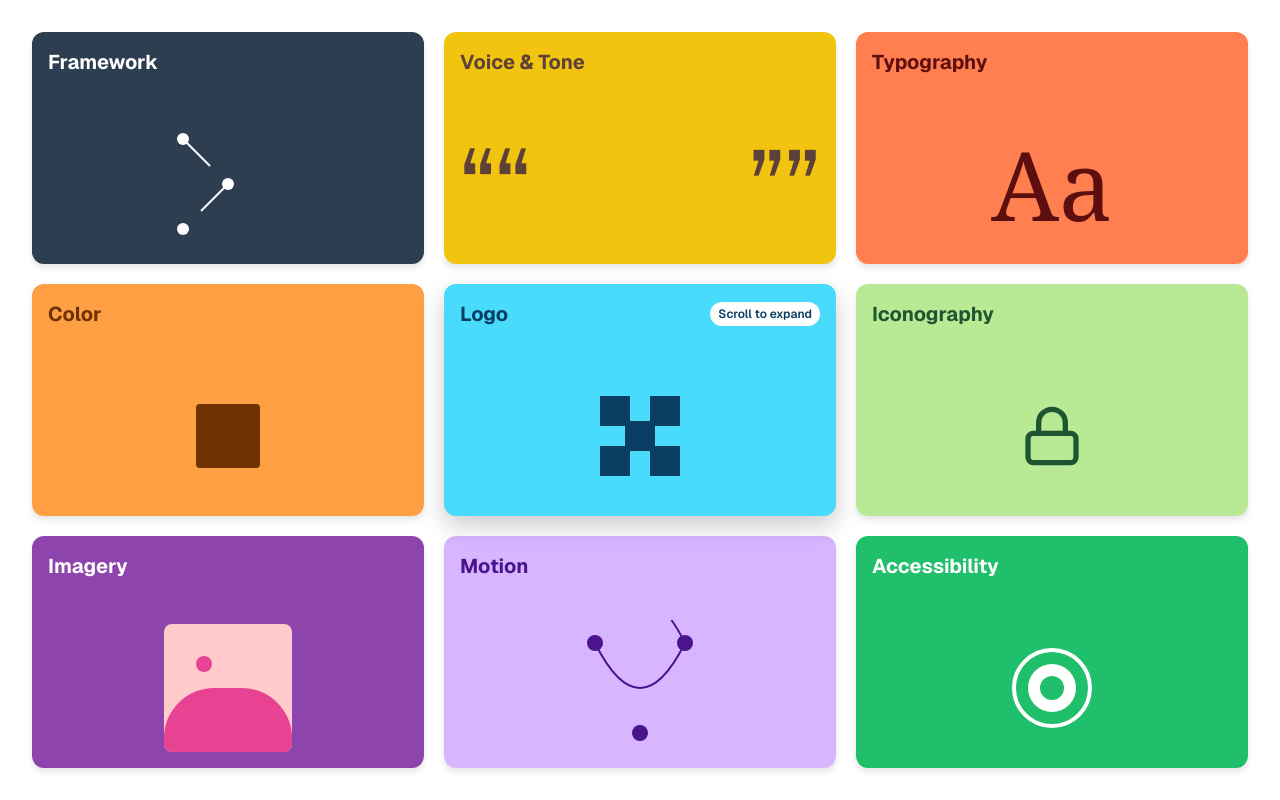
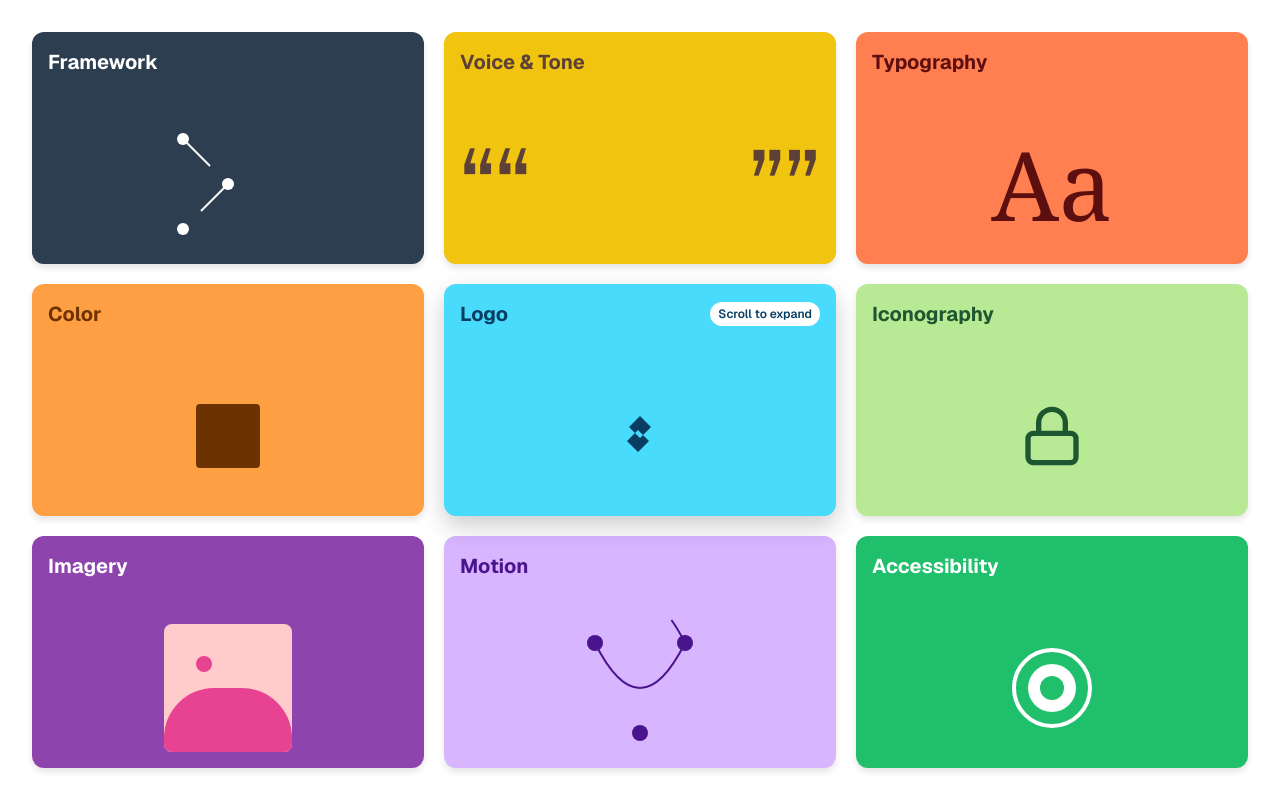
Before and after one commit to kakashihatakesh6/dropbox-ui, a Next.js app: page /home in a window 1280 px wide. Built offline with nearby package versions, Linux system fonts and the light colour scheme.

Commit message:
feat: fixed unnecessary animation on scrolling

```diff
--- a/src/components/design-system.tsx
+++ b/src/components/design-system.tsx
@@ -18,6 +18,7 @@ export default function DesignSystem({ initialCenterItem }: DesignSystemProps =
   const containerRef = useRef<HTMLDivElement>(null)
   const itemRefs = useRef<Record<string, HTMLDivElement | null>>({})
   const scrollTimeoutRef = useRef<NodeJS.Timeout | null>(null)
+  const [isExpanding, setIsExpanding] = useState(false)
 
   // Update centerItem when initialCenterItem changes
   useEffect(() => {
@@ -59,25 +60,49 @@ export default function DesignSystem({ initialCenterItem }: DesignSystemProps =
     }
   }, [initialCenterItem])
 
-  // Track scroll amount for the center item only
+  // Track scroll amount for the center item only with improved stability
   const handleWheel = (e: React.WheelEvent) => {
-    // Allow scrolling anywhere in the container
-    if (!centerItem) return
+    if (!centerItem || expandedItem) return
 
     e.preventDefault() // Prevent default scroll behavior
 
-    // Update scroll amount for the center item
+    // Update scroll amount for the center item with more stable increments
     setScrollAmount((prev) => {
       const currentAmount = prev[centerItem] || 0
-      // Make scrolling more gradual for smoother expansion
-      const newAmount = Math.max(0, Math.min(100, currentAmount + (e.deltaY > 0 ? 2.5 : -2.5)))
+      // Use smaller increment for smoother expansion
+      const increment = 1.5
+      const newAmount = Math.max(0, Math.min(100, currentAmount + (e.deltaY > 0 ? increment : -increment)))
 
-      // Only expand fully when we reach the threshold
-      if (newAmount >= 100 && expandedItem !== centerItem) {
+      // Only set expanding state when we reach threshold values
+      if (newAmount >= 95 && !isExpanding) {
+        setIsExpanding(true)
+        setTimeout(() => {
           setExpandedItem(centerItem)
-      } else if (newAmount <= 0 && expandedItem === centerItem) {
-        setExpandedItem(null)
+          setIsExpanding(false)
+        }, 200)
+      } else if (newAmount <= 5 && isExpanding) {
+        setIsExpanding(false)
       }
+
+      // Store the last scroll position to maintain state
+      if (scrollTimeoutRef.current) {
+        clearTimeout(scrollTimeoutRef.current)
+      }
+
+      // Set a timeout to snap to thresholds for stability
+      scrollTimeoutRef.current = setTimeout(() => {
+        if (newAmount > 85) {
+          setScrollAmount(prev => ({
+            ...prev,
+            [centerItem]: 100
+          }))
+        } else if (newAmount < 15) {
+          setScrollAmount(prev => ({
+            ...prev,
+            [centerItem]: 0
+          }))
+        }
+      }, 200)
 
       return {
         ...prev,
@@ -86,39 +111,28 @@ export default function DesignSystem({ initialCenterItem }: DesignSystemProps =
     })
   }
 
-  // Handle click to toggle expanded state
+  // Handle click to toggle expanded state with improved stability
   const handleClick = (item: string) => {
+    if (isExpanding) return // Prevent clicks during expansion
+
     if (expandedItem === item) {
       // Smooth retraction animation
-      // First set scroll amount to 100 to ensure we have a smooth animation
+      setScrollAmount(prev => ({
+        ...prev,
+        [item]: 0
+      }))
+
+      setTimeout(() => {
+        setExpandedItem(null)
+      }, 300)
+    } else {
+      // Set scroll amount to 100 for clean expansion
       setScrollAmount(prev => ({
         ...prev,
         [item]: 100
       }))
 
-      // Then gradually reduce it to 0 with animation
-      const startTime = Date.now();
-      const duration = 800; // milliseconds for the closing animation
-
-      const animateClose = () => {
-        const elapsed = Date.now() - startTime;
-        const progress = Math.max(0, 1 - (elapsed / duration));
-
-        setScrollAmount(prev => ({
-          ...prev,
-          [item]: Math.round(progress * 100)
-        }));
-
-        if (progress > 0) {
-          requestAnimationFrame(animateClose);
-        } else {
-          setExpandedItem(null);
-        }
-      };
-
-      requestAnimationFrame(animateClose);
-    } else {
-      setExpandedItem(item);
+      setExpandedItem(item)
     }
   }
 
@@ -127,55 +141,47 @@ export default function DesignSystem({ initialCenterItem }: DesignSystemProps =
     setHoveredItem(null)
   }
 
-  // Get expansion scale for an item (0-1)
+  // Get expansion scale for an item (0-1) with improved stability
   const getExpansionScale = (item: string) => {
     if (expandedItem === item) return 1
     if (item === centerItem) {
-      // Center item expansion is now handled by the more complex animation in the JSX
+      // Simplify center item expansion calculation
       return ((centerItem && scrollAmount[centerItem]) || 0) / 100
     }
-    if (item === hoveredItem && !scrollAmount[centerItem || '']) return 0.5 // Only show hover animation when not scrolling
+    if (item === hoveredItem &&
+        (!centerItem || !scrollAmount[centerItem] || scrollAmount[centerItem] === 0)) {
+      return 0.5 // Only show hover animation when not scrolling
+    }
     return 0
   }
 
-  // Get opacity for items
+  // Get opacity for items with improved stability
   const getItemOpacity = (item: string) => {
     // When an item is fully expanded, make other items completely invisible
     if (expandedItem && expandedItem !== item) return 0
-    // Fade out other items as they move toward viewport edges
-    if (item !== centerItem && centerItem && typeof scrollAmount[centerItem] === 'number' && scrollAmount[centerItem] > 0) {
-      const box = itemRefs.current[item]?.getBoundingClientRect();
-      if (box) {
-        // Calculate distance from center of viewport
-        const viewportCenterX = window.innerWidth / 2;
-        const viewportCenterY = window.innerHeight / 2;
-        const boxCenterX = box.left + box.width / 2;
-        const boxCenterY = box.top + box.height / 2;
 
-        // Calculate normalized distance from center (0-1)
-        const distance = Math.sqrt(
-          Math.pow((boxCenterX - viewportCenterX) / (window.innerWidth / 2), 2) +
-          Math.pow((boxCenterY - viewportCenterY) / (window.innerHeight / 2), 2)
-        );
+    // Fade out non-center items during expansion
+    if (item !== centerItem && centerItem &&
+        typeof scrollAmount[centerItem] === 'number' &&
+        scrollAmount[centerItem] > 0) {
+      // Simple linear fade based on scroll amount
+      return Math.max(0.2, 1 - (scrollAmount[centerItem] / 100) * 0.8)
+    }
 
-        // Fade out as distance increases and scroll amount increases
-        return Math.max(0, 1 - distance * scrollAmount[centerItem] / 50);
-      }
-      return Math.max(0.2, 1 - scrollAmount[centerItem] / 100 * 0.8)
-    }
     return 1
   }
 
-  // Get size for an item based on hover/center/expanded state
+  // Get size for an item based on hover/center/expanded state with improved stability
   const getItemSize = (item: string) => {
     if (expandedItem === item) return 1.1
     if (item === centerItem) {
-      // Make center item expand during expansion
-      return centerItem && typeof scrollAmount[centerItem] === 'number'
-        ? 1 + (scrollAmount[centerItem] / 100) * 0.7
-        : 1
+      // Simplified growth logic
+      return 1 + ((scrollAmount[centerItem] || 0) / 100) * 0.2
     }
-    if (item === hoveredItem && !scrollAmount[centerItem || '']) return 1.05
+    if (item === hoveredItem &&
+        (!centerItem || !scrollAmount[centerItem] || scrollAmount[centerItem] === 0)) {
+      return 1.05
+    }
     // Keep other items at their original size
     return 1
   }
@@ -357,52 +363,39 @@ export default function DesignSystem({ initialCenterItem }: DesignSystemProps =
             <motion.div
               initial={{ opacity: 0 }}
               animate={{ opacity: 1 }}
-              className="relative w-20 h-20"
+              className="relative w-14 h-14"
             >
+              <svg
+                xmlns="http://www.w3.org/2000/svg"
+                viewBox="0 0 24 24"
+                fill="#0a3d62"
+                className="w-full h-full"
+              >
+                <path d="M12 2l5.5 5.5-5.5 5.5-5.5-5.5 5.5-5.5zM5.5 14.5l5.5 5.5 5.5-5.5-5.5-5.5-5.5 5.5z"/>
+              </svg>
+            </motion.div>
+          ) : (
             <motion.div
-                className="absolute inset-0 border-4 border-white rounded-full"
+              className="w-12 h-12 flex items-center justify-center"
               animate={{
-                  scale: [1, 1.2, 1],
-                  rotate: [0, 180, 360],
-                  borderRadius: ["50%", "25%", "50%"]
+                scale: 1 + 0.05 * getExpansionScale("logo"),
               }}
               transition={{
-                  duration: 2,
-                  repeat: Number.POSITIVE_INFINITY,
-                  repeatType: "loop"
+                type: "spring",
+                stiffness: 400,
+                damping: 30,
+                duration: 0.2
               }}
-              />
-              <motion.div
-                className="absolute inset-0 m-auto w-10 h-10 bg-white"
-                animate={{
-                  rotate: [0, 180, 360],
-                  borderRadius: ["0%", "50%", "0%"]
-                }}
-                transition={{
-                  duration: 2,
-                  repeat: Number.POSITIVE_INFINITY,
-                  repeatType: "loop",
-                  delay: 0.5
-                }}
-              />
+            >
+              <svg
+                xmlns="http://www.w3.org/2000/svg"
+                viewBox="0 0 24 24"
+                fill="#0a3d62"
+                className="w-full h-full"
+              >
+                <path d="M12 2l5.5 5.5-5.5 5.5-5.5-5.5 5.5-5.5zM5.5 14.5l5.5 5.5 5.5-5.5-5.5-5.5-5.5 5.5z"/>
+              </svg>
             </motion.div>
-          ) : (
-            <motion.svg
-              width="120"
-              height="120"
-              viewBox="0 0 120 120"
-              animate={{
-                rotate: 360 * getExpansionScale("logo"),
-                scale: 1 + 0.2 * getExpansionScale("logo"),
-              }}
-              transition={{ duration: 0.5 }}
-            >
-              <motion.rect x="20" y="20" width="30" height="30" fill="#0a3d62" />
-              <motion.rect x="70" y="20" width="30" height="30" fill="#0a3d62" />
-              <motion.rect x="45" y="45" width="30" height="30" fill="#0a3d62" />
-              <motion.rect x="20" y="70" width="30" height="30" fill="#0a3d62" />
-              <motion.rect x="70" y="70" width="30" height="30" fill="#0a3d62" />
-            </motion.svg>
           )}
         </div>
       ),
@@ -1091,43 +1084,54 @@ export default function DesignSystem({ initialCenterItem }: DesignSystemProps =
                 zIndex: getZIndex(item.id),
                 backgroundColor: item.bgColor, // Keep original background color
                 color: item.textColor, // Keep original text color
-                // Add blur effect to non-center boxes during expansion
-                filter: item.id !== centerItem && centerItem && typeof scrollAmount[centerItem] === 'number' && scrollAmount[centerItem] > 50
-                  ? `blur(${(scrollAmount[centerItem] - 50) / 50 * 2}px)`
+                // Simplified blur effect
+                filter: item.id !== centerItem && centerItem &&
+                       typeof scrollAmount[centerItem] === 'number' &&
+                       scrollAmount[centerItem] > 70
+                  ? `blur(${(scrollAmount[centerItem] - 70) / 30}px)`
                   : "blur(0px)",
                 boxShadow: hoveredItem === item.id || centerItem === item.id || expandedItem === item.id
                   ? "0 10px 25px rgba(0,0,0,0.2)"
                   : "0 4px 6px rgba(0,0,0,0.1)",
-                // When fully expanded, make it take more space
+                // Fixed expanded state properties
                 ...(expandedItem === item.id && {
                   position: "fixed",
                   top: 0,
                   left: 0,
+                  right: 0,
+                  bottom: 0,
+                  width: "100vw",
+                  height: "100vh",
                   x: 0,
                   y: 0,
-                  width: "100vw",
-                  height: "100vh",
                   borderRadius: 0,
                   zIndex: 50
                 }),
-                // Apply intermediate expansion states for center item during scroll
+                // Simplified intermediate expansion for center item
                 ...(item.id === centerItem && !expandedItem && centerItem &&
                   typeof scrollAmount[centerItem] === 'number' && scrollAmount[centerItem] > 0 && {
                   position: "relative",
                   zIndex: 25,
-                  width: `calc(100% + ${scrollAmount[centerItem] * 0.8}px)`,
-                  height: `calc(100% + ${scrollAmount[centerItem] * 0.8}px)`,
-                  margin: `-${scrollAmount[centerItem] * 0.4}px`,
+                  scale: 1 + (scrollAmount[centerItem] / 100) * 0.2,
                 }),
               }}
               transition={{
                 type: "spring",
-                stiffness: 350,
-                damping: 30,
-                layout: { duration: 0.3, ease: "easeOut" },
+                stiffness: 300,
+                damping: 25,
+                // Make expanded/contracted state more stable with slower transitions
+                ...(expandedItem === item.id || (expandedItem !== null && expandedItem !== item.id)
+                  ? { duration: 0.4 }
+                  : {}
+                ),
               }}
-              layout
-              onWheel={item.id === centerItem ? (e) => handleWheel(e) : undefined}
+              layout="preserve-aspect"
+              onWheel={(e) => {
+                // Only handle wheel events on center item or container
+                if (item.id === centerItem && !expandedItem) {
+                  handleWheel(e)
+                }
+              }}
               onClick={() => handleClick(item.id)}
               onMouseEnter={() => setHoveredItem(item.id)}
               onMouseLeave={handleMouseLeave}
@@ -1155,6 +1159,29 @@ export default function DesignSystem({ initialCenterItem }: DesignSystemProps =
               {(item.id === centerItem)
                 ? (
                   <div className="h-full flex items-center justify-center">
+                    {item.id === "logo" ? (
+                      <motion.div
+                        className="w-12 h-12 flex items-center justify-center"
+                        animate={{
+                          scale: 1,
+                        }}
+                        transition={{
+                          type: "spring",
+                          stiffness: 400,
+                          damping: 30,
+                          duration: 0.2
+                        }}
+                      >
+                        <svg
+                          xmlns="http://www.w3.org/2000/svg"
+                          viewBox="0 0 24 24"
+                          fill="#0a3d62"
+                          className="w-full h-full"
+                        >
+                          <path d="M12 2l5.5 5.5-5.5 5.5-5.5-5.5 5.5-5.5zM5.5 14.5l5.5 5.5 5.5-5.5-5.5-5.5-5.5 5.5z"/>
+                        </svg>
+                      </motion.div>
+                    ) : (
                       <svg
                         width="120"
                         height="120"
@@ -1166,6 +1193,7 @@ export default function DesignSystem({ initialCenterItem }: DesignSystemProps =
                         <rect x="20" y="70" width="30" height="30" fill="#0a3d62" />
                         <rect x="70" y="70" width="30" height="30" fill="#0a3d62" />
                       </svg>
+                    )}
                   </div>
                 )
                 : ((!centerItem || typeof scrollAmount[centerItem] !== 'number' || scrollAmount[centerItem] === 0)
```
Also changed, not shown: src/app/page.tsx (+19 -14 lines). Lines whose indentation alone changed are shown as unchanged.
